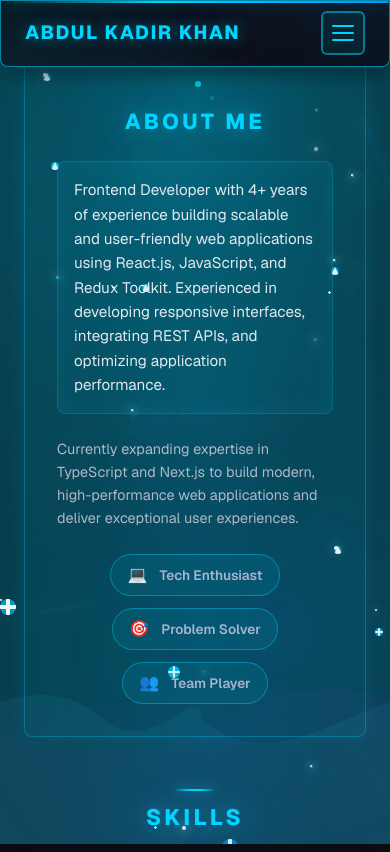
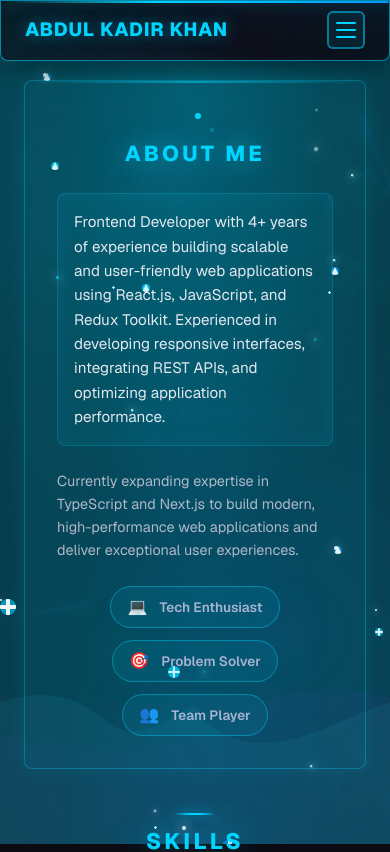
Before and after one commit to khankadir193/Portfolio-Next-Js, a Next.js app: page / in a window 390 px wide. Shown: the top 852 px of the page. Built offline with nearby package versions, Linux system fonts and the light colour scheme.

Commit message:
style: add global CSS and component style modules

```diff
--- a/app/About.module.css
+++ b/app/About.module.css
@@ -3,7 +3,7 @@
   display: flex;
   align-items: center;
   justify-content: center;
-  padding: 5rem var(--space-4) var(--space-5);
+  padding: var(--space-4) var(--space-4) var(--space-5);
   position: relative;
   overflow: hidden;
 }
@@ -147,7 +147,7 @@
 
 @media (max-width: 768px) {
   .about {
-    padding: 4rem var(--space-4) var(--space-4);
+    padding: var(--space-3) var(--space-4) var(--space-4);
   }
 
   .container {
@@ -180,7 +180,7 @@
 
 @media (max-width: 480px) {
   .about {
-    padding: 3rem var(--space-3) var(--space-4);
+    padding: var(--space-2) var(--space-3) var(--space-3);
   }
 
   .container {
@@ -210,7 +210,7 @@
 
 @media (max-width: 374px) {
   .about {
-    padding: 2.5rem 1rem var(--space-4);
+    padding: var(--space-2) 1rem var(--space-3);
   }
 
   .container {
@@ -240,7 +240,7 @@
 
 @media (max-width: 320px) {
   .about {
-    padding: 2rem 0.75rem var(--space-4);
+    padding: var(--space-1) 0.75rem var(--space-2);
   }
 
   .container {
--- a/app/globals.css
+++ b/app/globals.css
@@ -40,6 +40,9 @@
   --h3: clamp(1.1rem, 2.5vw, 1.3rem);
   --body: clamp(0.875rem, 2vw, 0.95rem);
   --caption: clamp(0.75rem, 1.5vw, 0.85rem);
+
+  /* Navbar Heights */
+  --navbar-height: 64px;
 }
 
 html, body {
@@ -63,6 +66,10 @@ body {
   max-width: 100%;
   overflow-x: hidden;
   position: relative;
+}
+
+main {
+  padding-top: var(--navbar-height);
 }
 
 /* Starfield background */
@@ -123,7 +130,7 @@ a {
 }
 
 section[id] {
-  scroll-margin-top: 80px;
+  scroll-margin-top: var(--navbar-height);
 }
 
 .page {
@@ -546,6 +553,9 @@ section[id] {
 
 /* ───────── Mobile Menu Panel (Full-Width Dropdown) ───────── */
 @media (max-width: 768px) {
+  :root {
+    --navbar-height: 56px;
+  }
   .navbar-toggle {
     display: flex;
   }
@@ -625,6 +635,9 @@ section[id] {
 }
 
 @media (max-width: 480px) {
+  :root {
+    --navbar-height: 52px;
+  }
   .nav-links {
     padding: 12px 16px 16px;
     gap: 4px;
@@ -640,10 +653,31 @@ section[id] {
     min-height: 48px;
   }
   .brand {
-    font-size: 1rem;
+    font-size: 0.9rem; /* Reduced to ensure single line */
+    letter-spacing: 0.04em;
   }
   .navbar {
     padding: 0.35rem 0.75rem;
+    gap: 0.5rem;
+  }
+  .navbar-toggle {
+    width: 38px;
+    height: 38px;
+    min-width: 38px;
+    padding: 6px;
+  }
+  .navbar-toggle-bar {
+    width: 20px;
+  }
+}
+
+@media (max-width: 374px) {
+  .brand {
+    font-size: 0.85rem;
+    letter-spacing: 0.02em;
+  }
+  .navbar {
+    padding: 0.35rem 0.5rem;
   }
 }
 
@@ -663,16 +697,21 @@ section[id] {
     min-height: 48px;
   }
   .brand {
-    font-size: 0.95rem;
+    font-size: 0.75rem; /* Max reduction for 320px */
+    letter-spacing: 0.02em;
   }
   .navbar {
-    padding: 0.35rem 0.5rem;
-    gap: 0.4rem;
+    padding: 0.35rem 0.4rem;
+    gap: 0.25rem; /* Tighten gap to fit items */
   }
   .navbar-toggle {
-    width: 44px;
-    height: 44px;
-    min-width: 44px;
+    width: 34px;
+    height: 34px;
+    min-width: 34px;
+    padding: 4px;
+  }
+  .navbar-toggle-bar {
+    width: 18px;
   }
 }
 
@@ -684,6 +723,9 @@ section[id] {
 }
 
 @media (max-width: 1024px) {
+  :root {
+    --navbar-height: 64px;
+  }
   .navbar {
     width: 100%;
     padding: 0.65rem 1.5rem;
--- a/app/sections/ProjectsSection.module.css
+++ b/app/sections/ProjectsSection.module.css
@@ -6,7 +6,7 @@
 
 .projectsGrid {
   display: grid;
-  grid-template-columns: repeat(auto-fit, minmax(320px, 1fr));
+  grid-template-columns: repeat(auto-fit, minmax(min(100%, 320px), 1fr));
   gap: 24px;
   max-width: 1000px;
   margin: 0 auto;
```
